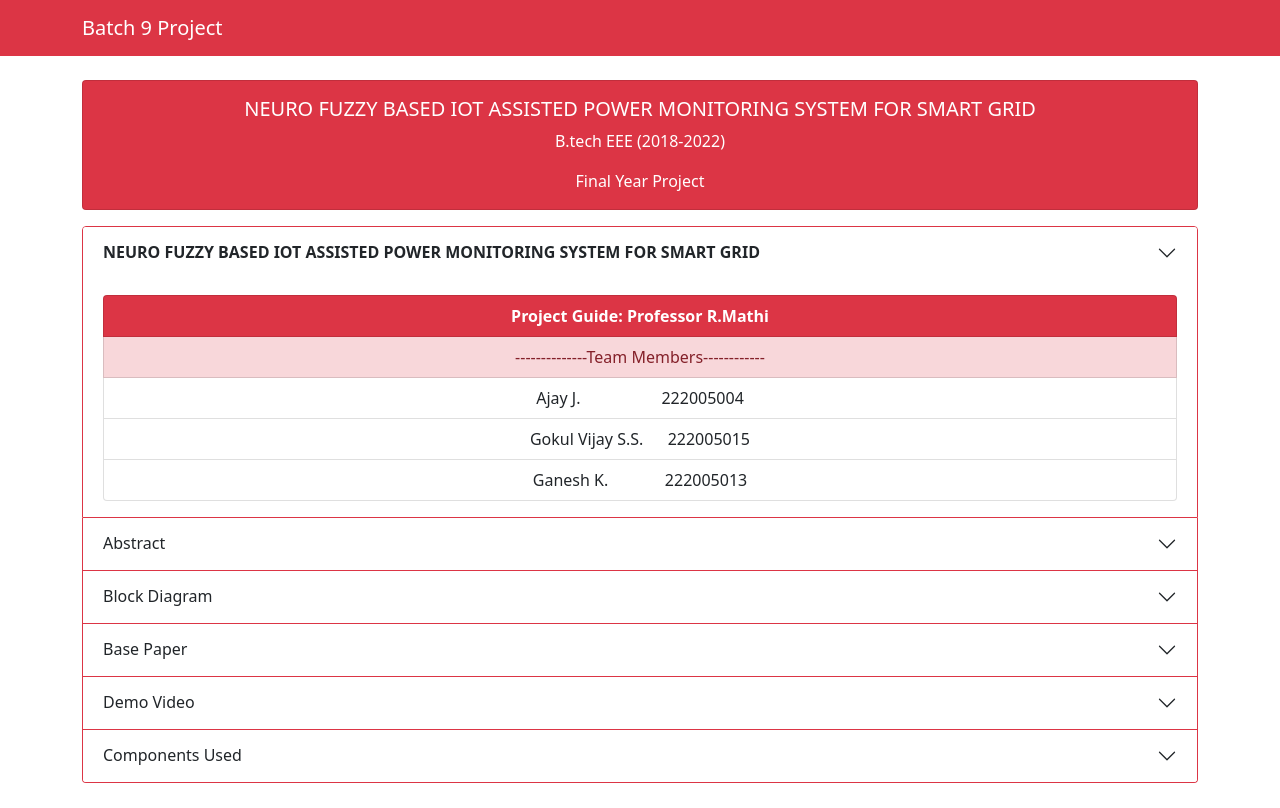
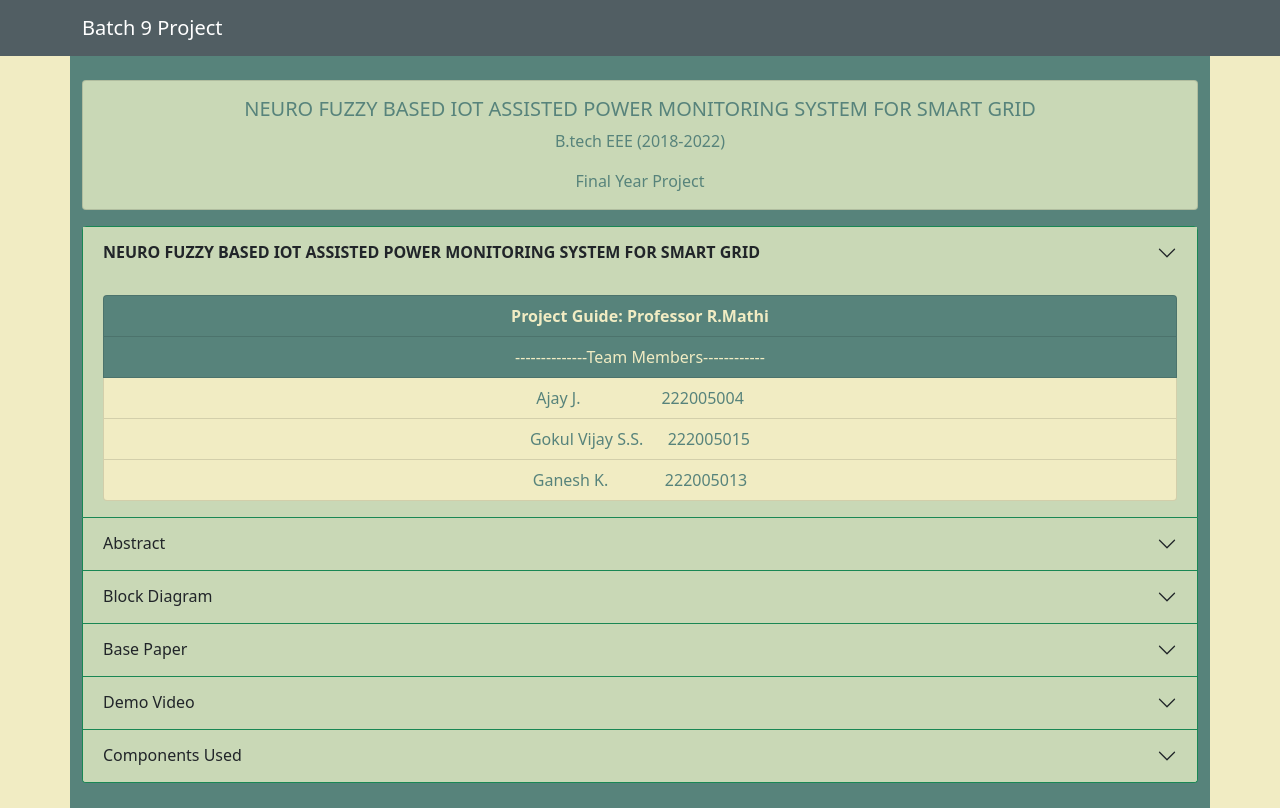
Before and after one commit to AjayAJ2000/FinalYearProject, a Django app: template templates/home.html in a window 1280 px wide. Shown: the top 808 px of the page. Run offline with Django 4.2, Linux system fonts and the light colour scheme; the template is opened without the code that fills it: most values are stand-ins (such as "Sample title", 1, 10 or a date in 2020); some libraries are stand-ins or nearby versions.

Commit message:
DesignChanges

```diff
--- a/templates/base.html
+++ b/templates/base.html
@@ -11,19 +11,20 @@
     <style>
     </style>
 </head>
-<body>
-<nav class="navbar navbar-dark bg-danger">
-<div class="container">
+<body style="background-color: #F1ECC3;">
+<nav class="navbar navbar-dark " style="background-color: #515E63;">
+<div class="container" >
 <a class="navbar-brand" href="#" style="text-align:center">Batch 9 Project </a>
 
 </div>
 </nav>
-    <div class="container">
+    <div class="container" style="background-color: #57837B;">
         {% block content %}
         {% endblock %}
+        <br>
+        <br>
+    </div>
 
-    </div>
-    <br>
 
 
 </body>
--- a/templates/home.html
+++ b/templates/home.html
@@ -1,39 +1,39 @@
 {% extends  'base.html' %}
 {% block content%}
 <br>
-<div class="bg-danger mb-3 card mb-3 ">
+<div class=" mb-3 card mb-3 " style="background-color: #C9D8B6; color:#57837B;">
 
-  <div class="card-body text-white text-center">
+  <div class="card-body  text-center">
     <h5 class="card-title">NEURO FUZZY BASED IOT ASSISTED POWER MONITORING SYSTEM FOR SMART GRID</h5>
     <p class="card-text">B.tech EEE (2018-2022)</p>
     <p class="card-text">Final Year Project</p>
   </div>
 </div>
 <center>
-<div class="accordion " id="accordionExample">
-  <div class="accordion-item border-danger">
-    <h2 class="accordion-header" id="headingOne">
-      <button class="accordion-button collapsed" type="button" data-bs-toggle="collapse" data-bs-target="#collapseOne" aria-expanded="false" aria-controls="collapseOne">
+<div class="accordion " id="accordionExample" 127681>
+  <div class="accordion-item border-success" style="background-color: #C9D8B6;">
+    <h2 class="accordion-header" id="headingOne" style="background-color: #C9D8B6;">
+      <button class="accordion-button collapsed" style="background-color: #C9D8B6;" type="button" data-bs-toggle="collapse" data-bs-target="#collapseOne" aria-expanded="false" aria-controls="collapseOne">
         <div class="text-center "><strong>NEURO FUZZY BASED IOT ASSISTED POWER MONITORING SYSTEM FOR SMART GRID</strong></div>
       </button>
     </h2>
     <div id="collapseOne" class="accordion-collapse collapse show" aria-labelledby="headingOne" data-bs-parent="#accordionExample">
       <div class="accordion-body">
         <div class="text-center">
-        <ul class="list-group">
-          <li class="list-group-item bg-danger text-white"><strong>Project Guide: Professor R.Mathi</strong></li>
-          <li class="list-group-item list-group-item-danger">--------------Team Members------------</li>
-            <li class="list-group-item">Ajay J. &emsp; &ensp; &ensp; &ensp; &emsp; 222005004</li>
-            <li class="list-group-item">Gokul Vijay S.S. &emsp;  222005015</li>
-            <li class="list-group-item">Ganesh K. &emsp; &emsp; &ensp; 222005013</li>
+        <ul class="list-group" >
+          <li class="list-group-item" style="background-color: #57837B; color:#F1ECC3;"><strong>Project Guide: Professor R.Mathi</strong></li>
+          <li class="list-group-item list-group-item" style="background-color: #57837B; color:#F1ECC3;">--------------Team Members------------</li>
+            <li class="list-group-item" style="background-color: #F1ECC3; color:#57837B;">Ajay J. &emsp; &ensp; &ensp; &ensp; &emsp; 222005004</li>
+            <li class="list-group-item" style="background-color: #F1ECC3; color:#57837B;">Gokul Vijay S.S. &emsp;  222005015</li>
+            <li class="list-group-item" style="background-color: #F1ECC3; color:#57837B;">Ganesh K. &emsp; &emsp; &ensp; 222005013</li>
           </ul>
       </div>
       </div>
     </div>
   </div>
-  <div class="accordion-item border-danger">
+  <div class="accordion-item border-success" style="background-color: #C9D8B6;">
     <h2 class="accordion-header" id="headingTwo">
-      <button class="accordion-button collapsed" type="button" data-bs-toggle="collapse" data-bs-target="#collapseTwo" aria-expanded="false" aria-controls="collapseTwo">
+      <button class="accordion-button collapsed" style="background-color: #C9D8B6;" type="button" data-bs-toggle="collapse" data-bs-target="#collapseTwo" aria-expanded="false" aria-controls="collapseTwo">
         Abstract
       </button>
     </h2>
@@ -43,9 +43,9 @@
       </div>
     </div>
   </div>
-  <div class="accordion-item border-danger">
+  <div class="accordion-item border-success" style="background-color: #C9D8B6;">
     <h2 class="accordion-header" id="headingThree">
-      <button class="accordion-button collapsed" type="button" data-bs-toggle="collapse" data-bs-target="#collapseThree" aria-expanded="false" aria-controls="collapseTwo">
+      <button class="accordion-button collapsed" style="background-color: #C9D8B6;" type="button" data-bs-toggle="collapse" data-bs-target="#collapseThree" aria-expanded="false" aria-controls="collapseTwo">
         Block Diagram
       </button>
     </h2>
@@ -56,9 +56,9 @@
       </div>
     </div></center>
   </div>
-  <div class="accordion-item border-danger">
+  <div class="accordion-item border-success" style="background-color: #C9D8B6;">
     <h2 class="accordion-header" id="headingFour">
-      <button class="accordion-button collapsed" type="button" data-bs-toggle="collapse" data-bs-target="#collapseFour" aria-expanded="false" aria-controls="collapseTwo">
+      <button class="accordion-button collapsed" style="background-color: #C9D8B6;" type="button" data-bs-toggle="collapse" data-bs-target="#collapseFour" aria-expanded="false" aria-controls="collapseTwo">
         Base Paper
       </button>
     </h2>
@@ -69,9 +69,9 @@
       </div>
     </div></center>
   </div>
-  <div class="accordion-item border-danger">
+  <div class="accordion-item border-success" style="background-color: #C9D8B6;">
     <h2 class="accordion-header" id="headingFive">
-      <button class="accordion-button collapsed" type="button" data-bs-toggle="collapse" data-bs-target="#collapseFive" aria-expanded="false" aria-controls="collapseTwo">
+      <button class="accordion-button collapsed" style="background-color: #C9D8B6;" type="button" data-bs-toggle="collapse" data-bs-target="#collapseFive" aria-expanded="false" aria-controls="collapseTwo">
         Demo Video
       </button>
     </h2>
@@ -85,9 +85,9 @@
       </div>
     </div></center>
   </div>
-  <div class="accordion-item border-danger">
+  <div class="accordion-item border-success" style="background-color: #C9D8B6;">
     <h2 class="accordion-header" id="headingSix">
-      <button class="accordion-button collapsed" type="button" data-bs-toggle="collapse" data-bs-target="#collapseSix" aria-expanded="false" aria-controls="collapseTwo">
+      <button class="accordion-button collapsed" style="background-color: #C9D8B6;" type="button" data-bs-toggle="collapse" data-bs-target="#collapseSix" aria-expanded="false" aria-controls="collapseTwo">
         Components Used
       </button>
     </h2>
@@ -137,53 +137,53 @@
   <br>
 
 {% if indi == 11 %}
-  <div class="card border-danger mb-3">
+  <div class="card border-success mb-3">
 
-    <div class="card-body">
+    <div class="card-body" style="background-color: #C9D8B6;">
       <h5 class="card-title">{{sys}}</h5>
-      <p class="card-text">Solar Voltage is {{solar}}<br> Wind Voltage is {{wind}}<br>Temperature of the system is {{temp}} and {{status}}</p>
+      <p class="card-text">Solar Voltage is {{solar}}V<br> Wind Voltage is {{wind}}V<br>Temperature of the system is {{temp}} °C and {{status}}</p>
       <p class="card-text"><small class="text-muted">Last updated 3 mins ago</small></p>
     </div>
 </div>
 
-      <div class="row row-cols-1 row-cols-md-3 g-4">
+      <div class="row row-cols-1 row-cols-md-3 g-4" >
         <div class="col">
-          <div class="card h-100 border-danger">
-            <img src="https://previews.123rf.com/images/accogliente/accogliente2006/accogliente200600024/149776045-vector-illustration-renewable-energy-solar-panels-station-concept-green-electricity-plant-eco-ecolog.jpg" class="card-img-top" alt="...">
-            <div class="card-body">
+          <div class="card h-100 border-success" style="background-color: #B8F1B0;">
+            <img src="https://media.giphy.com/media/Is0BjvPeeZ7w5EuFIT/giphy.gif" class="card-img-top" alt="...">
+            <div class="card-body" style="background-color: #C9D8B6;">
               <h5 class="card-title">Solar</h5>
-              <p class="card-text">Solar Voltage Recieved is {{solar}}</p>
+              <p class="card-text">Solar Voltage Recieved is {{solar}}V</p>
             </div>
-            <div class="card-footer">
+            <div class="card-footer" style="background-color: #C9D8B6;">
               <small class="text-muted">Last updated 30seconds ago</small>
             </div>
           </div>
         </div>
         <div class="col">
-          <div class="card h-100 border-danger">
+          <div class="card h-100 border-success">
             {% if status == 'Low'%}
             <img src="https://www.pngkey.com/png/detail/415-4157378_heat-o-meter-speedometer-infographic.png" class="card-img-top" alt="...">
             {%else%}
-            <img src="https://static.vecteezy.com/system/resources/thumbnails/002/694/862/small_2x/gauge-temperature-icon-free-vector.jpg" class="card-img-top" alt="...">
+            <img src="https://c.tenor.com/Cy4z6MdBBKAAAAAC/term%C3%B4metro-t%C3%A1esquentando.gif" class="card-img-top" alt="...">
             {%endif%}
-            <div class="card-body">
+            <div class="card-body" style="background-color: #C9D8B6;">
               <h5 class="card-title">Temperature</h5>
-              <p class="card-text">Current System Temperature  is {{temp}} </p>
+              <p class="card-text">Current System Temperature  is {{temp}}°C </p>
               <p class="card-text">Current System Temperature Status is {{status}} </p>
             </div>
-            <div class="card-footer">
+            <div class="card-footer" style="background-color: #C9D8B6;">
               <small class="text-muted">Last updated 30seconds ago</small>
             </div>
           </div>
         </div>
         <div class="col">
-          <div class="card h-100 border-danger">
-            <img src="https://cdn.dribbble.com/users/315406/screenshots/6178797/media/5161b29cda162be3cb3fa53df99db200.png?compress=1&resize=400x300&vertical=top" class="card-img-top" alt="...">
-            <div class="card-body">
+          <div class="card h-100 border-success">
+            <img src="https://media.giphy.com/media/rDohL8AWQsBhh6Xhfz/giphy.gif" class="card-img-top" alt="...">
+            <div class="card-body" style="background-color: #C9D8B6;">
               <h5 class="card-title">Wind Energy</h5>
-              <p class="card-text">Wind Voltage recieved is {{wind}} </p>
+              <p class="card-text">Wind Voltage recieved is {{wind}}V </p>
             </div>
-            <div class="card-footer">
+            <div class="card-footer" style="background-color: #C9D8B6;">
               <small class="text-muted">Last updated 30seconds ago</small>
             </div>
           </div>
@@ -193,11 +193,11 @@
 
 {% else %}
 
-<div class="row row-cols-1 row-cols-md-2 g-4">
+<div class="row row-cols-1 row-cols-md-2 g-4" style="background-color: #57837B;">
   <div class="col">
     <div class="card">
       <img src="https://3.bp.blogspot.com/-WM-es1A-K6A/VoaEcBD-J8I/AAAAAAAABtQ/iW3CDr11gp4/s1600/power%2Bgrid.jpg" height="50%" width = "50%" class="card-img-top" alt="...">
-      <div class="card-body">
+      <div class="card-body" style="background-color: #C9D8B6;">
         <h5 class="card-title">Grid Connected</h5>
         <p class="card-text">The System is Connected to Grid for now.</p>
         <p class="card-text"><small class="text-muted">Last updated 30 seconds ago</small></p>
@@ -209,14 +209,14 @@
       {% if status == 'Low'%}
             <img src="https://www.pngkey.com/png/detail/415-4157378_heat-o-meter-speedometer-infographic.png" class="card-img-top" alt="...">
             {%else%}
-            <img src="https://static.vecteezy.com/system/resources/thumbnails/002/694/862/small_2x/gauge-temperature-icon-free-vector.jpg" class="card-img-top" alt="...">
+            <img src="https://c.tenor.com/Cy4z6MdBBKAAAAAC/term%C3%B4metro-t%C3%A1esquentando.gif" class="card-img-top" alt="...">
             {%endif%}
-            <div class="card-body">
+            <div class="card-body" style="background-color: #C9D8B6;">
               <h5 class="card-title">Temperature</h5>
               <h4 class="card-text">Current System Temperature  is {{temp}} </h4>
               <p class="card-text">Current System Temperature Status is {{status}} </p>
             </div>
-            <div class="card-footer">
+            <div class="card-footer" style="background-color: #C9D8B6;">
               <small class="text-muted">Last updated 30seconds ago</small>
             </div>
     </div>
@@ -225,9 +225,9 @@
 
 {% endif %}
 <br>
-<div class="card bg-danger text-white mb-3">
+<div class="card  mb-3" style="background-color: #C9D8B6; color:#57837B;">
   <div class="card-header"><h4>About Us</h4></div>
-  <div class="card-body">
+  <div class="card-body" >
     <p class="card-title">We are Students of SASTRA University, SRC pursuing B.Tech EEE final year and we are deploying our Final Year project here on heroku to showcase our project</p>
     <p class="card-text">Contact US through</p>
     <div class="btn-group" role="group" aria-label="Basic example">
```
